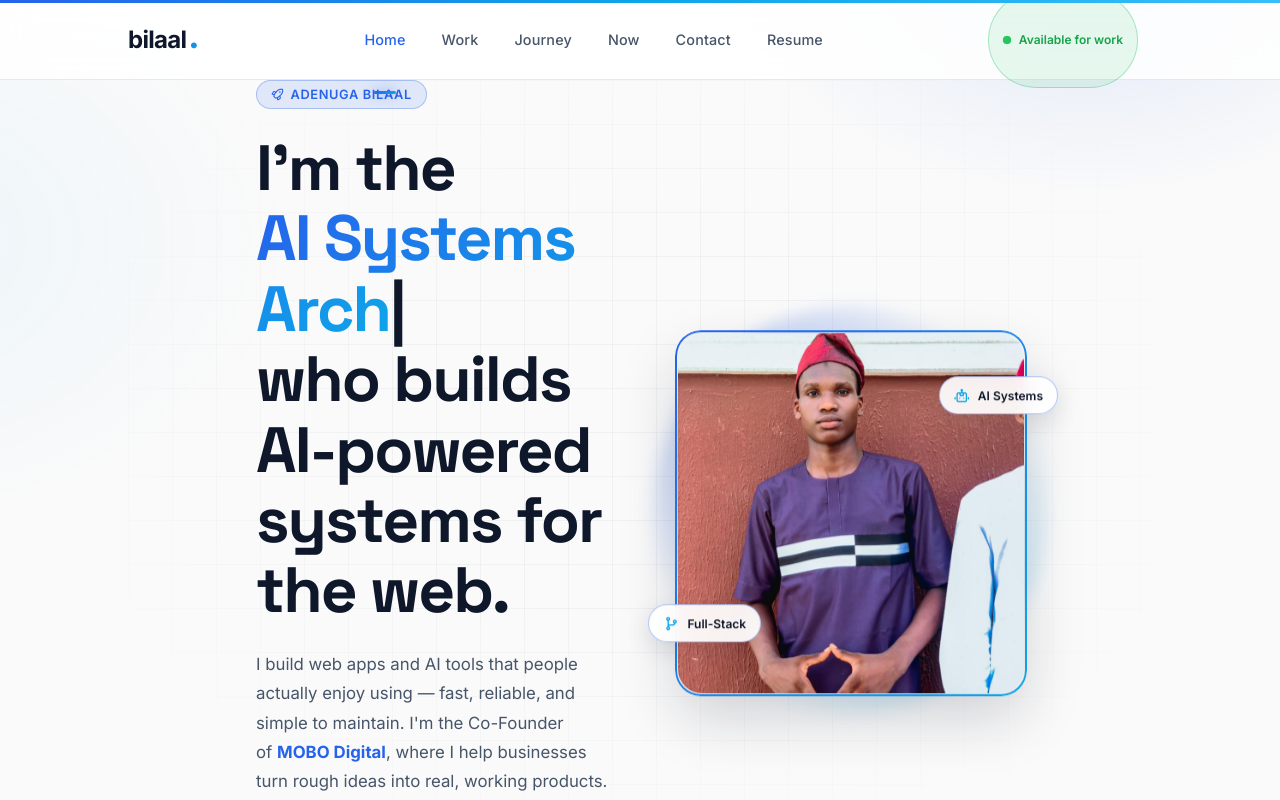
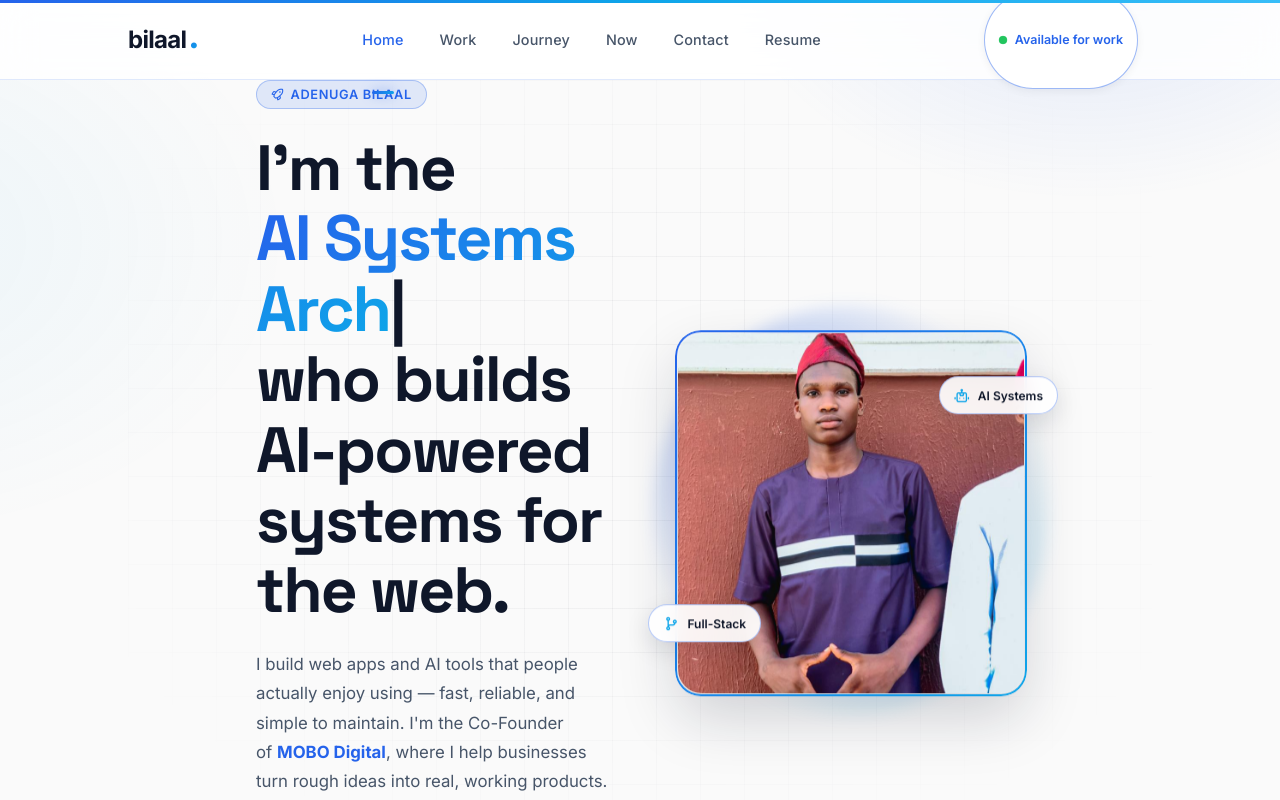
Before and after one commit to Bilaaladenuga/bilaal-portfolio., a React (Vite) app: page / in a window 1280 px wide. Shown: the top 800 px of the page. Built offline with nearby package versions, Linux system fonts and the light colour scheme.

Commit message:
style: availability badge matches site design (white pill, blue accents)

```diff
--- a/src/index.css
+++ b/src/index.css
@@ -246,27 +246,29 @@ a,
     color: var(--text-primary);
 }
 
-/* Available-for-work badge */
+/* Available-for-work badge — matches the site's chip/button language */
 .availability-badge {
     display: inline-flex;
     align-items: center;
     gap: 8px;
     text-decoration: none;
-    padding: 7px 14px;
+    padding: 8px 14px;
     border-radius: 50px;
-    background: rgba(34, 197, 94, 0.1);
-    border: 1px solid rgba(34, 197, 94, 0.35);
-    font-size: 0.75rem;
+    background: var(--bg-card);
+    border: 1px solid var(--border-hover);
+    font-size: 0.78rem;
     font-weight: 600;
-    color: #16a34a;
+    color: var(--indigo);
     margin-right: 14px;
     white-space: nowrap;
-    transition: background 0.2s, border-color 0.2s, transform 0.2s;
+    box-shadow: 0 2px 8px rgba(15, 23, 42, 0.06);
+    transition: border-color 0.2s, color 0.2s, box-shadow 0.2s, transform 0.2s;
 }
 
 .availability-badge:hover {
-    background: rgba(34, 197, 94, 0.18);
-    border-color: rgba(34, 197, 94, 0.6);
+    border-color: #22c55e;
+    color: #16a34a;
+    box-shadow: 0 4px 14px rgba(34, 197, 94, 0.18);
     transform: translateY(-1px);
 }
 
```
